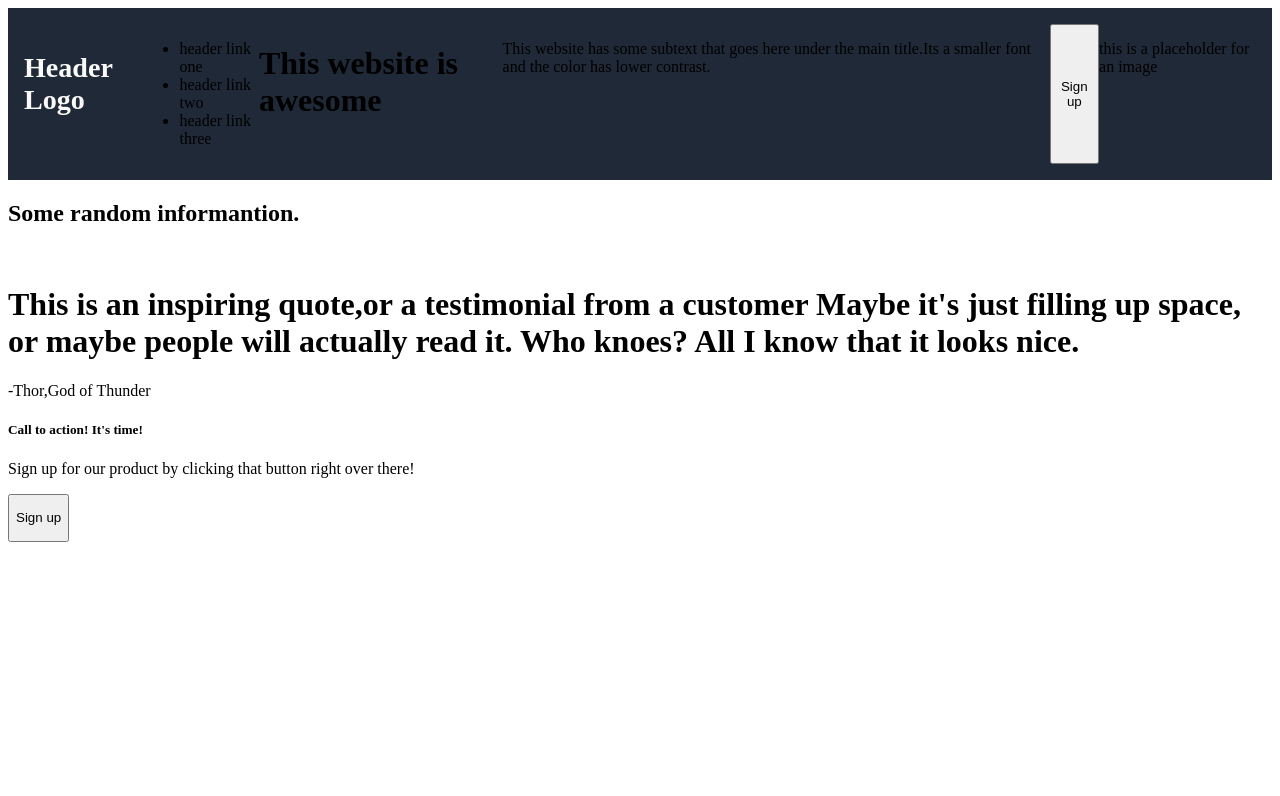
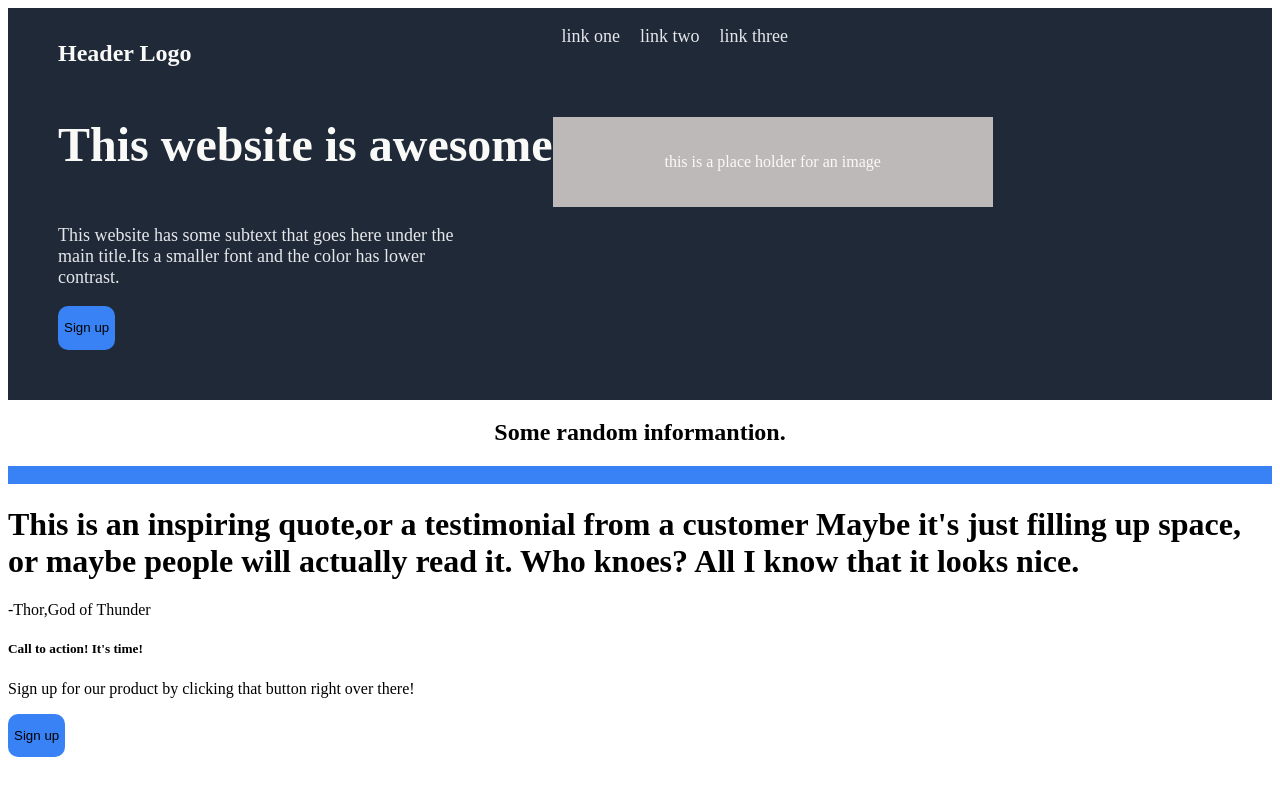
Before and after one commit to ksimonesutton/Webpage-test, a plain HTML site: page index.html in a window 1280 px wide. Drawn offline with Linux system fonts and the light colour scheme.

Commit message:
Changed html and css. Better version

```diff
--- a/index.html
+++ b/index.html
@@ -1,34 +1,48 @@
 <!DOCTYPE html>
 <html lang="en">
 <head>
-    <link rel="stylesheet" href="style.css">
     <meta charset="UTF-8">
     <title>This website is awesome</title>
+    <link rel="stylesheet" href="style.css">
 </head>
 <body>
 
- <div class="header">
-    <div class="logo"><h3>Header Logo</h3></div>
+  <div class="dark-background">
+    <div class="header-links">
+
+      <h4 class="header-logo">Header Logo</h4>
+
     <ul>
-      <div class="link-texts"><li>header link one</li>
-           <li>header link two</li>
-           <li>header link three</li>
+
+        <li> link one</li>
+           <li>link two</li>
+           <li>link three</li>
+
+        </ul>
       </div>
-    </ul>
+
+    <div class="this-website">
+        <h4 class="awesome-heading">This website is awesome</h4>
+    <div class="image-placeholder"><p>this is a place holder for an image</p></div>
+    </div>
+
+   <div class="awesome-paragraph"><p>This website has some subtext that goes here under the main title.Its a smaller font and the color has lower contrast.</p></div>
+     <button><p class="button">Sign up</p></button>
+
+  </div>
 
 
-    <h1>This website is awesome</h1>
-    <p>This website has some subtext that goes here under the main title.Its a smaller font and the color has lower contrast.</p>
-    <button><p>Sign up</p></button>
-    <p>this is a placeholder for an image</p>
+    <div class="middle">
 
-</div>
+    <h2 class="random-info">Some random informantion.</h2>
+    <div class="middle-images">
+          <img>
+          <img>
+          <img>
+          <img>
+    </div>
 
-    <h2>Some random informantion.</h2>
-    <img>
-    <img>
-    <img>
-    <img>
+    </div>
 
     <h1>This is an inspiring quote,or a testimonial from a customer
         Maybe it's just filling up space, or maybe people will actually read it. Who knoes?
--- a/style.css
+++ b/style.css
@@ -1,13 +1,89 @@
-/*Header and links*/
-.header{
+.dark-background{
+    background-color:#1F2937 ;
+    padding: 50px;
+    padding-top: 0;
+
+
+}
+/*Header and Top links*/
+
+.header-links{
+display: flex;
+flex-direction: row;
+gap: 330px;
+flex: 1;
+
+
+}
+  .header-logo{
+    color: #F9FAF8;
+    font-size: 24px;
+    margin-bottom: 50px;
+
+
+ }
+  ul{
+    display:flex;
+    gap: 20px;
+    list-style: none;
+    /*color and size*/
+    color: #E5E7EB;
+    font-size:18px;
+ }
+
+
+ /*for this website is awesome*/
+ .this-website{
     display: flex;
-    height: 140px;
-    padding: 16px;
-    background: #1f2937;
-}
+    flex-direction: row;
+    /*justify-content: space-between;*/
 
-/*Header logo*/
-.logo{
-    color: #F9FAF8 ;
-    font-size: 24px;
-}
+
+
+
+ }
+
+ .awesome-heading{
+    font-size: 48px;
+    color: #F9FAF8;
+    margin: 0px;
+
+ }
+
+ .image-placeholder{
+   width: 400px;
+    padding: 20px;
+    text-align: center;
+    align-items: center;
+    color: #F9FAF8;
+    background-color: rgb(190, 185, 185);
+    }
+
+.awesome-paragraph{
+    font-size: 18px;
+    color: #E5E7EB;
+    width: 400px;
+ }
+ button{
+    background-color: #3882F6;
+    border: none;
+    border-radius: 10px;
+ }
+
+ /*Middle of the page*/
+ .middle{
+
+
+
+ }
+ .random-info{
+   display: flex;
+   justify-content: center;
+   font-weight: bolder;
+
+ }
+
+ .middle-images{
+   background-color: #3882F6;
+
+ }
```
